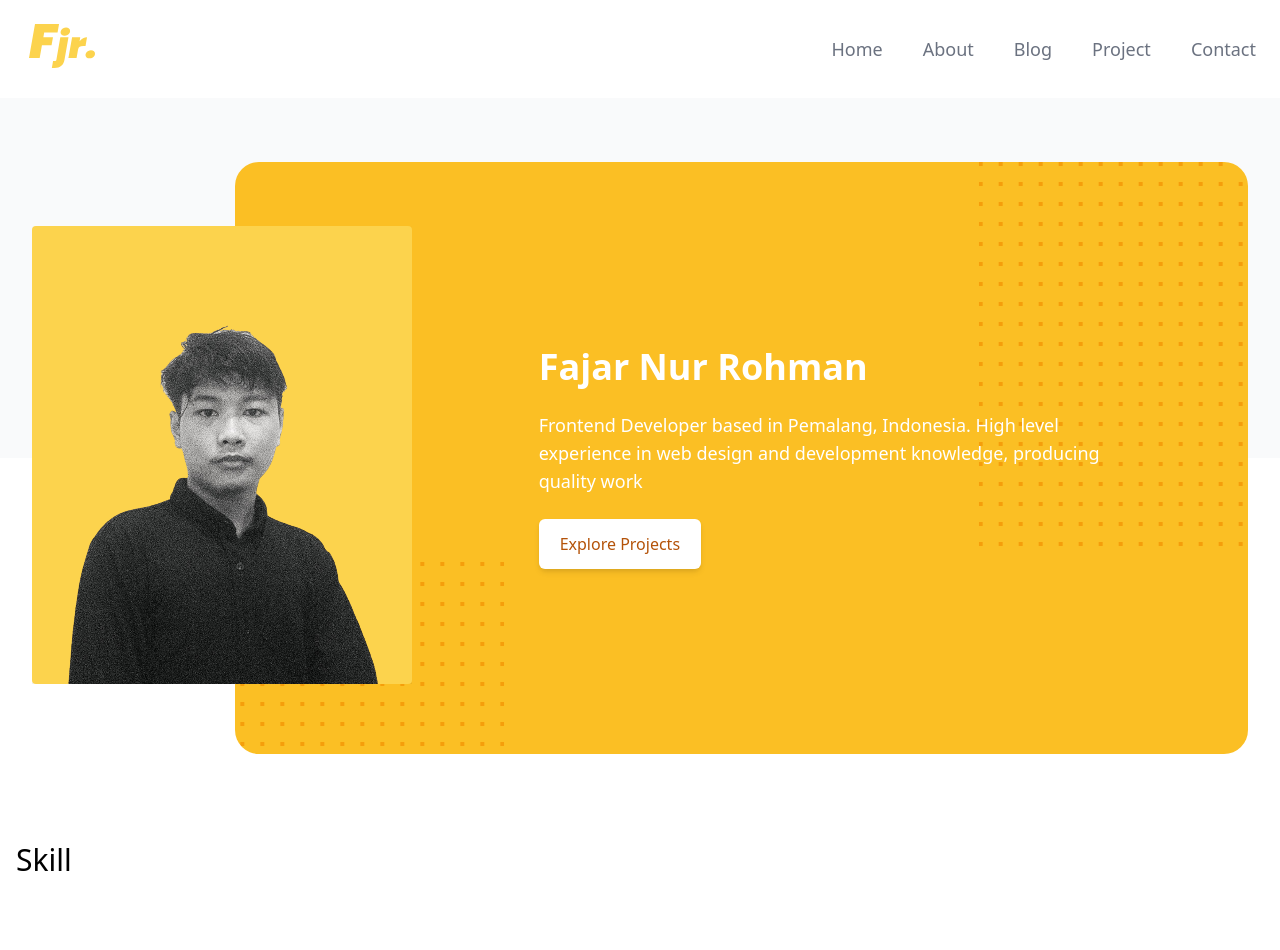
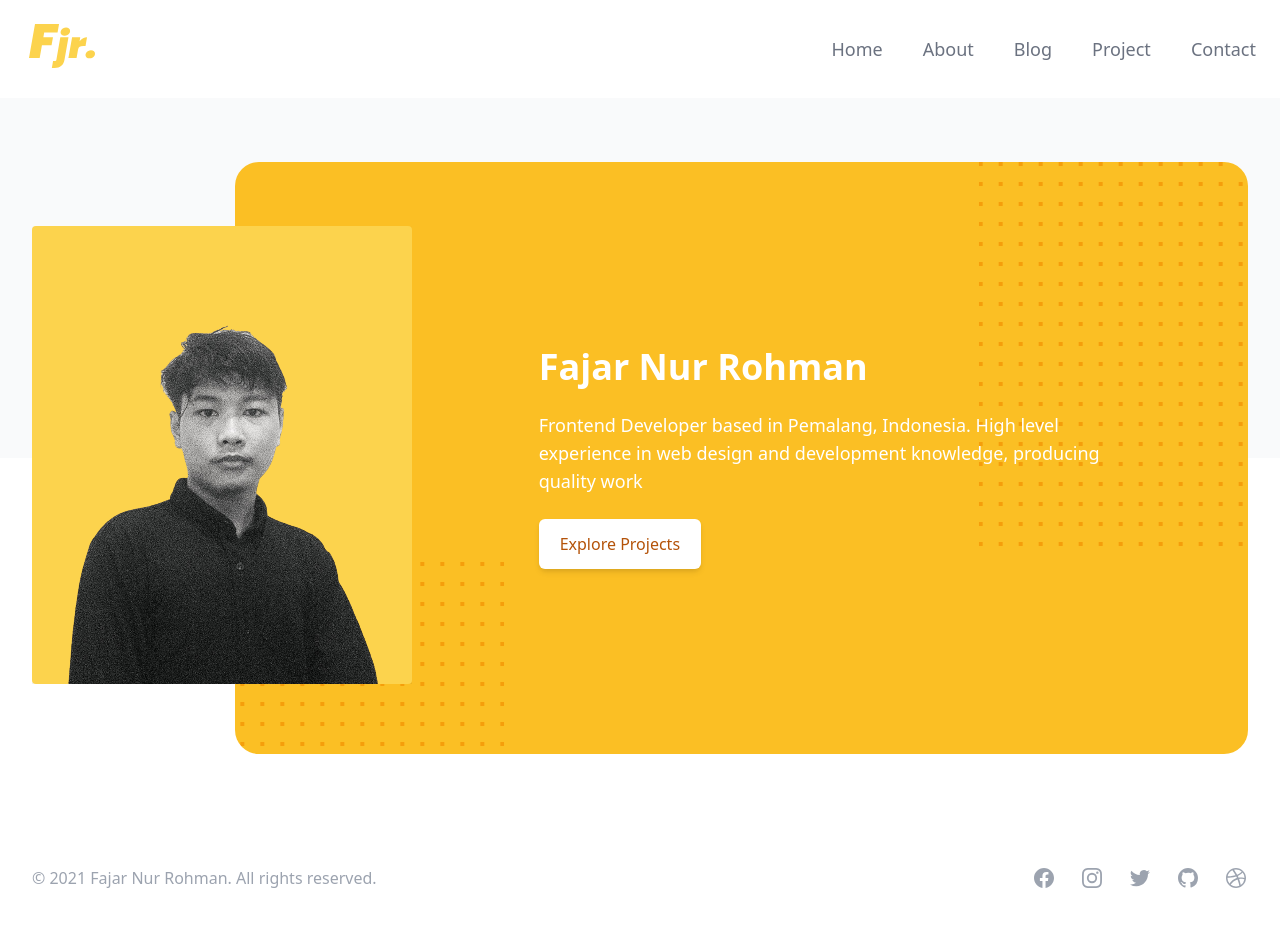
Before and after one commit to fajjarnr/fajjarnr.github.io, a Next.js app: page /about in a window 1280 px wide. Shown: the top 950 px of the page. Built offline with nearby package versions, Linux system fonts and the light colour scheme; what @tailwindcss/typography would draw is missing.

Commit message:
about page

```diff
--- a/pages/about.js
+++ b/pages/about.js
@@ -127,9 +127,9 @@ export default function About() {
           </div>
         </div>
       </div>
-      <div className="max-w-7xl py-6 mx-auto px-4">
+      {/* <div className="max-w-7xl py-6 mx-auto px-4">
         <h3 className="text-3xl">Skill</h3>
-      </div>
+      </div> */}
       <section>
         <Footer></Footer>
       </section>
```
